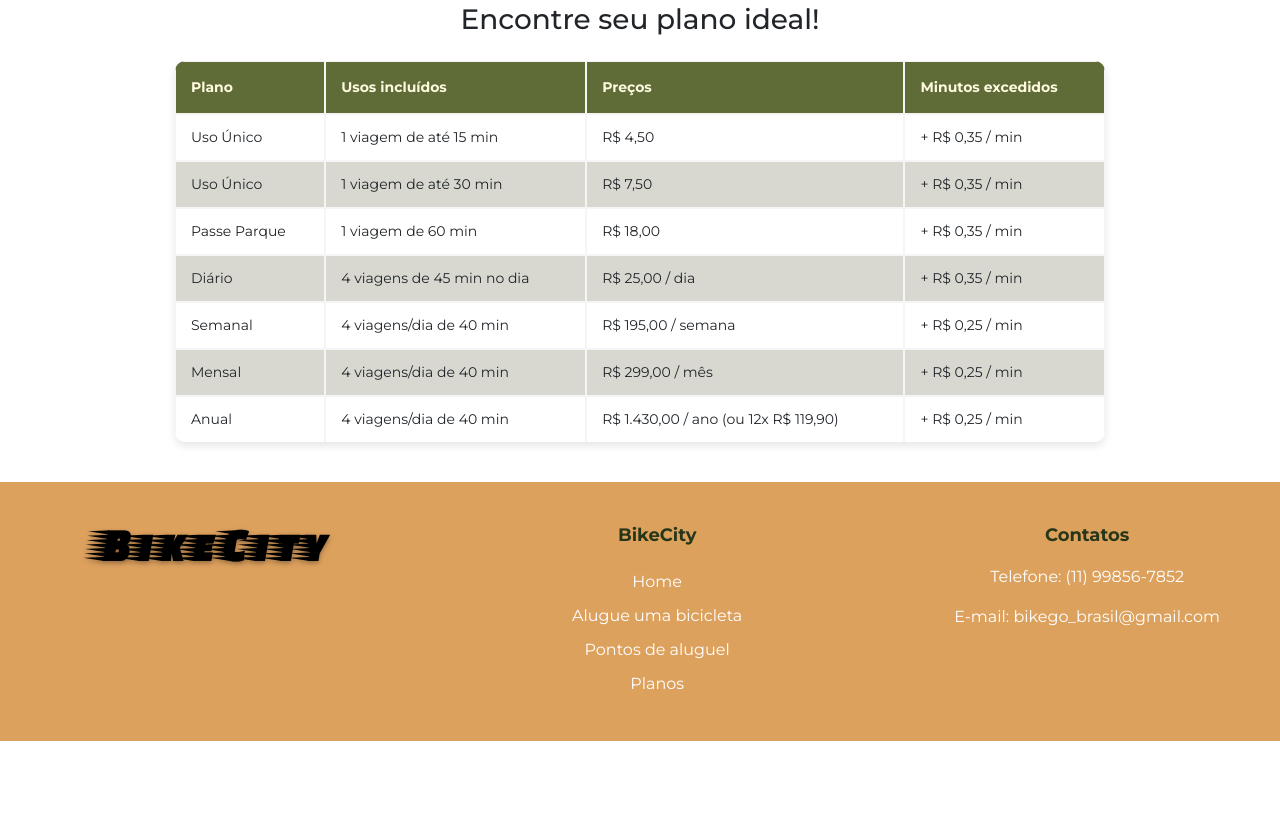
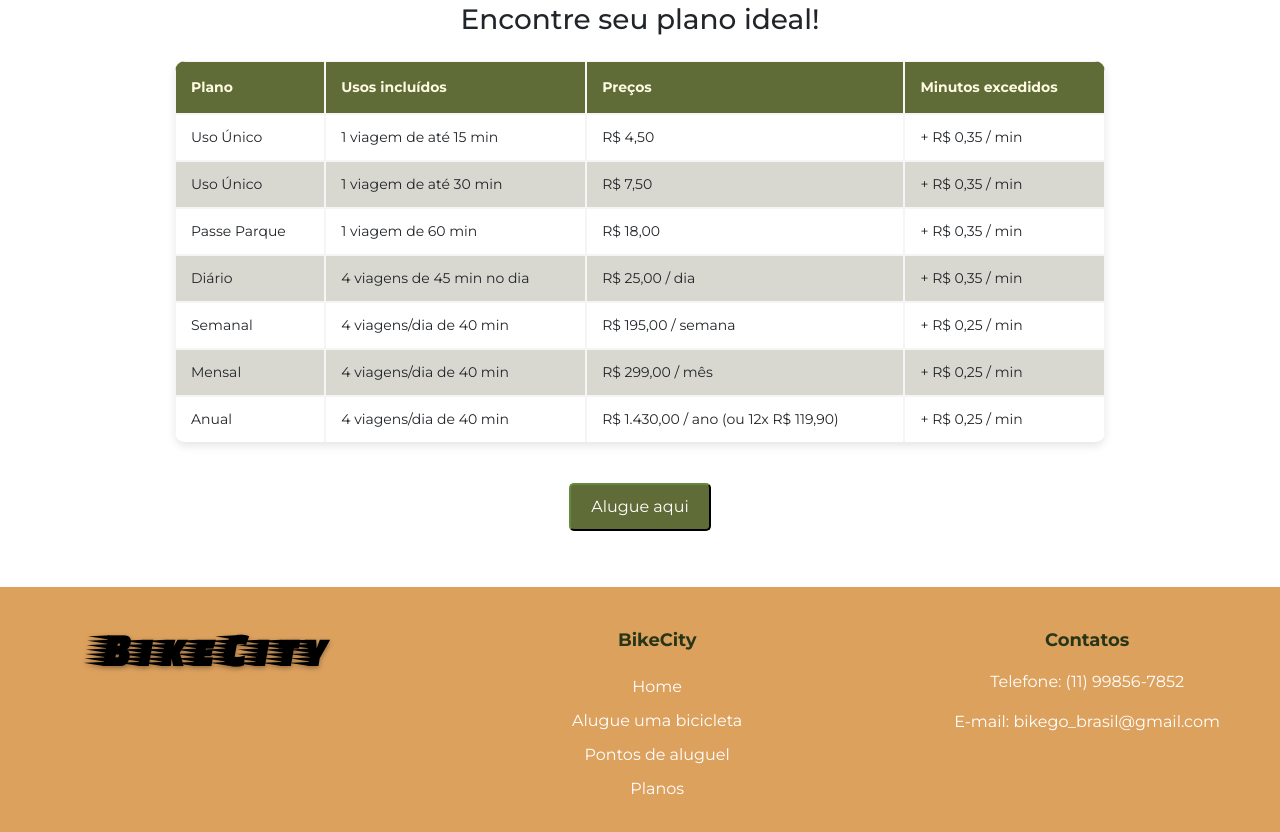
Before and after one commit to SPODWE1/web1, a plain HTML site: page pages/planos.html in a window 1280 px wide. Shown: the part 610-1442 px from the top of the page. Before the commit the page ends 1351 px from the top, so only its background shows below. Drawn offline with nearby package versions, Linux system fonts and the light colour scheme.

Commit message:
botao aluguel em planos

```diff
--- a/css/planos.css
+++ b/css/planos.css
@@ -43,6 +43,34 @@ body {
 
 .btn-plano:focus {
     box-shadow: 0 0 0 0.2rem rgba(230, 149, 57, 0.4);
+}
+
+.hero-container {
+    display: flex;
+    flex-direction: column;
+    justify-content: center;
+    align-items: center;
+    text-align: center;
+    height: 10vh;
+}
+
+.btn-alugar {
+    color: #fff;
+    background-color: var(--cor-primaria);
+    border-color: var(--cor-secundaria);
+    padding: 10px 20px;
+    font-size: 16px;
+    border-radius: 5px;
+    cursor: pointer;
+    text-align: center;
+
+}
+
+.btn-alugar:hover {
+    color: #fff;
+    background-color: var(--cor-alternativa2);
+    border-color: var(--cor-alternativa2);
+    transform: scale(1.03);
 }
 
 .tabela {
--- a/css/style.css
+++ b/css/style.css
@@ -436,6 +436,11 @@ a:focus-visible,
     font-weight: 700;
     line-height: 1.2;
     margin: 0;
+    position: absolute;
+    top: 25%;          /* Posição vertical */
+    left: 8%;          /* Cola na esquerda com o mesmo recuo do menu/logo */
+    max-width: 500px;
+    text-align: left;
 
     text-shadow: 0 2px 8px rgba(0, 0, 0, 0.35);
 }
--- a/pages/planos.html
+++ b/pages/planos.html
@@ -114,6 +114,9 @@
         </table>
     </div>
 
+    <div class="hero-container">
+      <button type="button" onclick="abrirModal()" class="btn-alugar">Alugue aqui</button>
+    </div>
 
     </main>
 
```
Lines whose indentation alone changed are shown as unchanged.
